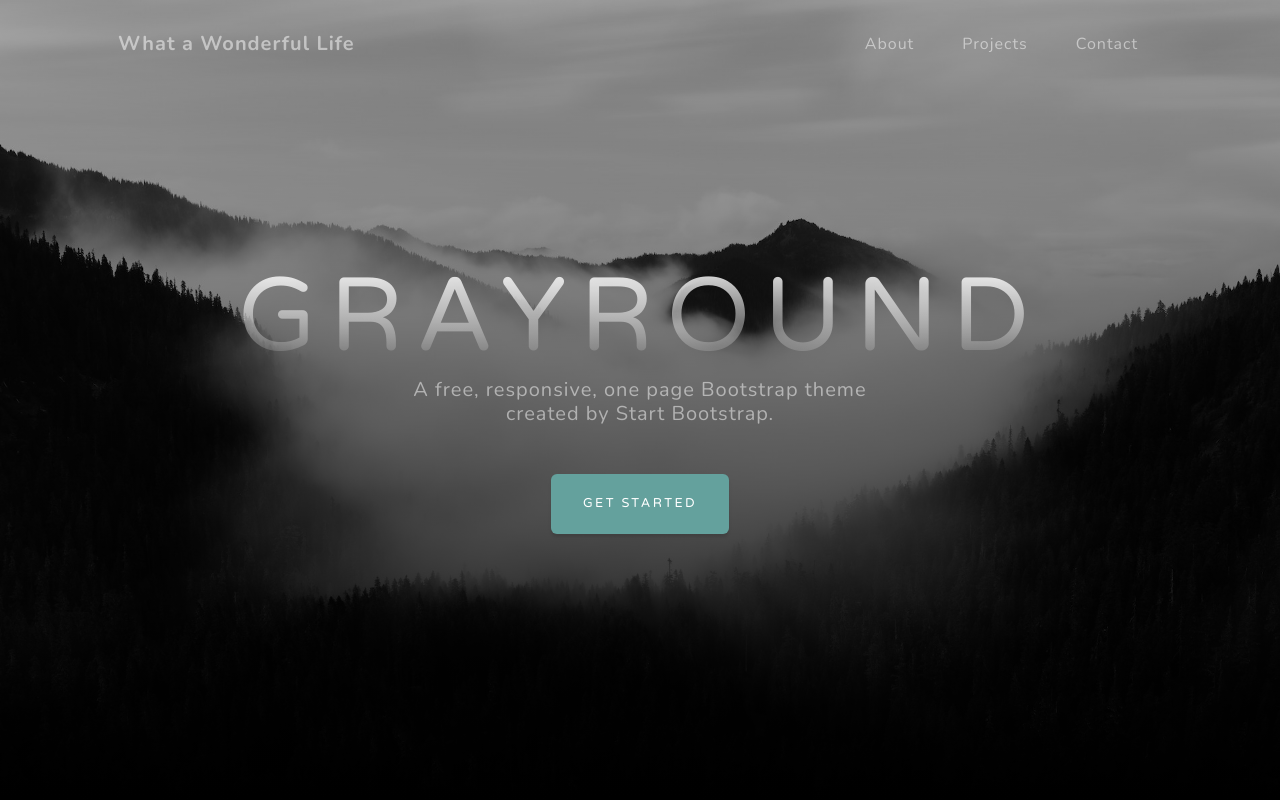
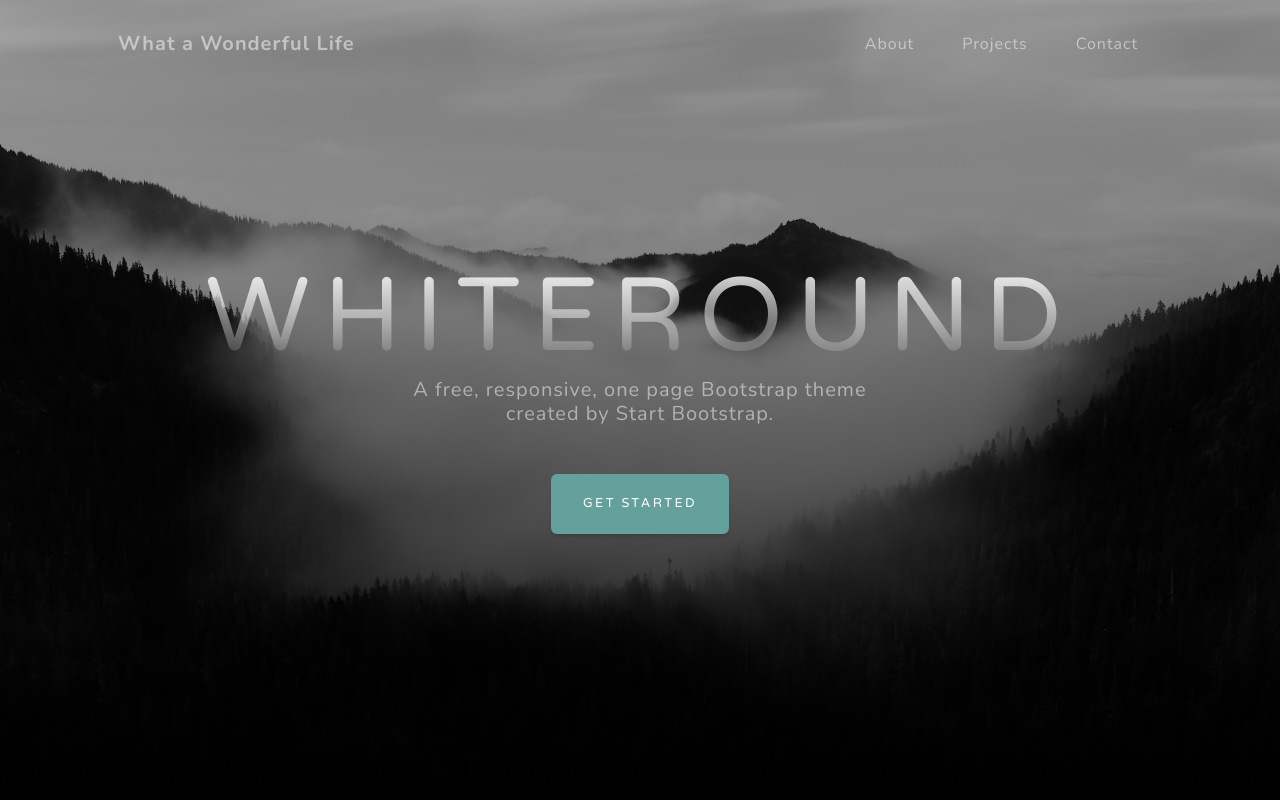
Before and after one commit to haeun-moon/docker-ci, a plain HTML site: page index.html in a window 1280 px wide. Shown: the top 800 px of the page. Drawn offline with nearby package versions, Linux system fonts and the light colour scheme.

Commit message:
update index.html

```diff
--- a/index.html
+++ b/index.html
@@ -38,7 +38,7 @@
             <div class="container px-4 px-lg-5 d-flex h-100 align-items-center justify-content-center">
                 <div class="d-flex justify-content-center">
                     <div class="text-center">
-                        <h1 class="mx-auto my-0 text-uppercase">Grayround</h1>
+                        <h1 class="mx-auto my-0 text-uppercase">Whiteround</h1>
                         <h2 class="text-white-50 mx-auto mt-2 mb-5">A free, responsive, one page Bootstrap theme created by Start Bootstrap.</h2>
                         <a class="btn btn-primary" href="#about">Get Started</a>
                     </div>
```
